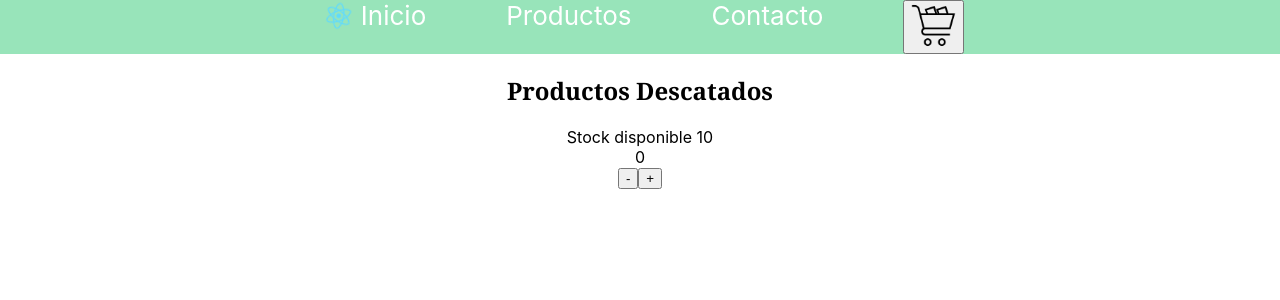
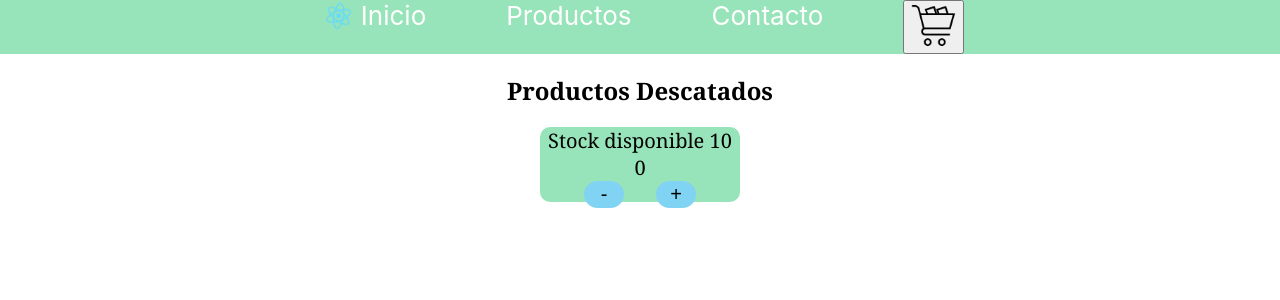
Before and after one commit to SantiagoFuentesGibert/primer-proyecto-react-js, a React (Create React App) app: page /productos in a window 1280 px wide. Shown: the top 300 px of the page. Built offline with nearby package versions, Linux system fonts and the light colour scheme.

Commit message:
Agregando styles al counter

```diff
--- a/src/Components/Counter/Counter.js
+++ b/src/Components/Counter/Counter.js
@@ -1,4 +1,5 @@
 import React, {useState} from "react";
+import './Counter.styles.css'
 
 const Counter = (props) => {
     const stockDisponible = 10;
@@ -7,10 +8,14 @@ const Counter = (props) => {
     const restar = () => stock > 0 ? setStock(stock - 1) : alert('No sé pueden introducir valores negativos')
   return (
     <>
-    <span>Stock disponible {stockDisponible}</span>
-    <div>{stock}</div>
-    <button onClick={restar}>-</button>
-    <button onClick={sumar}>+</button>
+    <div className="contenedorCounter">
+        <div className="counter">
+            <span className="stockDisponible">Stock disponible {stockDisponible}</span>
+            <div className="stockDisponible">{stock}</div>
+            <button className="botonCounterRestar" onClick={restar}>-</button>
+            <button className="botonCounterSumar" onClick={sumar}>+</button>
+        </div>
+    </div>
     </>
   );
 }
--- a/src/Components/Counter/Counter.styles.css
+++ b/src/Components/Counter/Counter.styles.css
@@ -0,0 +1,38 @@
+.contenedorCounter {
+    display: flex;
+    justify-content: center;
+    border-radius: 10px;
+    align-content: center;
+}
+
+.counter{
+    background-color:rgb(152, 228, 186);
+    border-radius: 10px;
+    width: 200px;
+    height: 75px;
+}
+
+.stockDisponible {
+    font-family:Georgia, 'Times New Roman', Times, serif;
+    font-size: 20px;
+}
+
+.botonCounterSumar {
+    margin-left: 1rem;
+    background-color: rgb(129, 211, 243);
+    width: 40px;
+    height: 27px;
+    border: none;
+    font-size: 20px;
+    border-radius: 1rem;
+}
+
+.botonCounterRestar {
+    margin-right: 1rem;
+    background-color: rgb(129, 211, 243);
+    width: 40px;
+    height: 27px;
+    border: none;
+    font-size: 20px;
+    border-radius: 1rem;
+}
```
